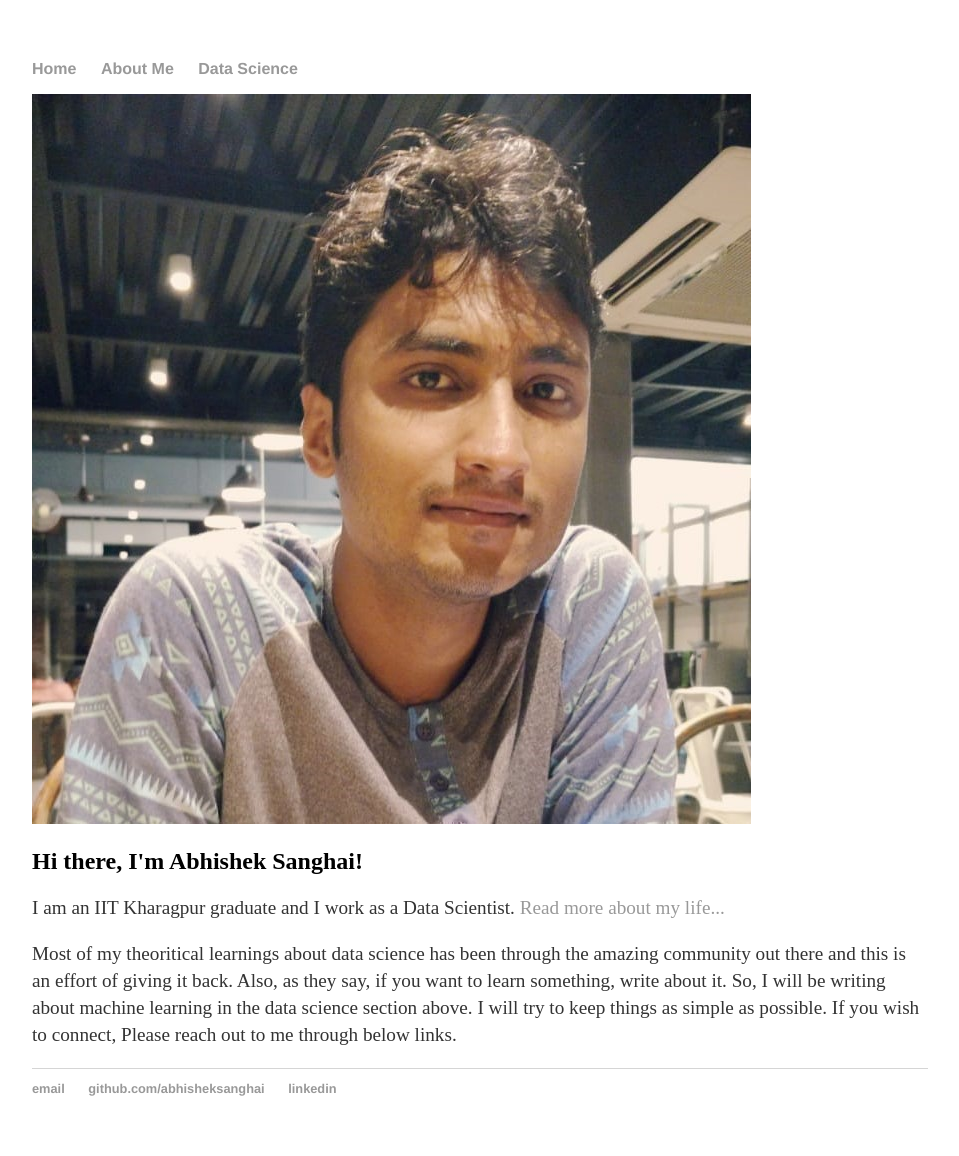
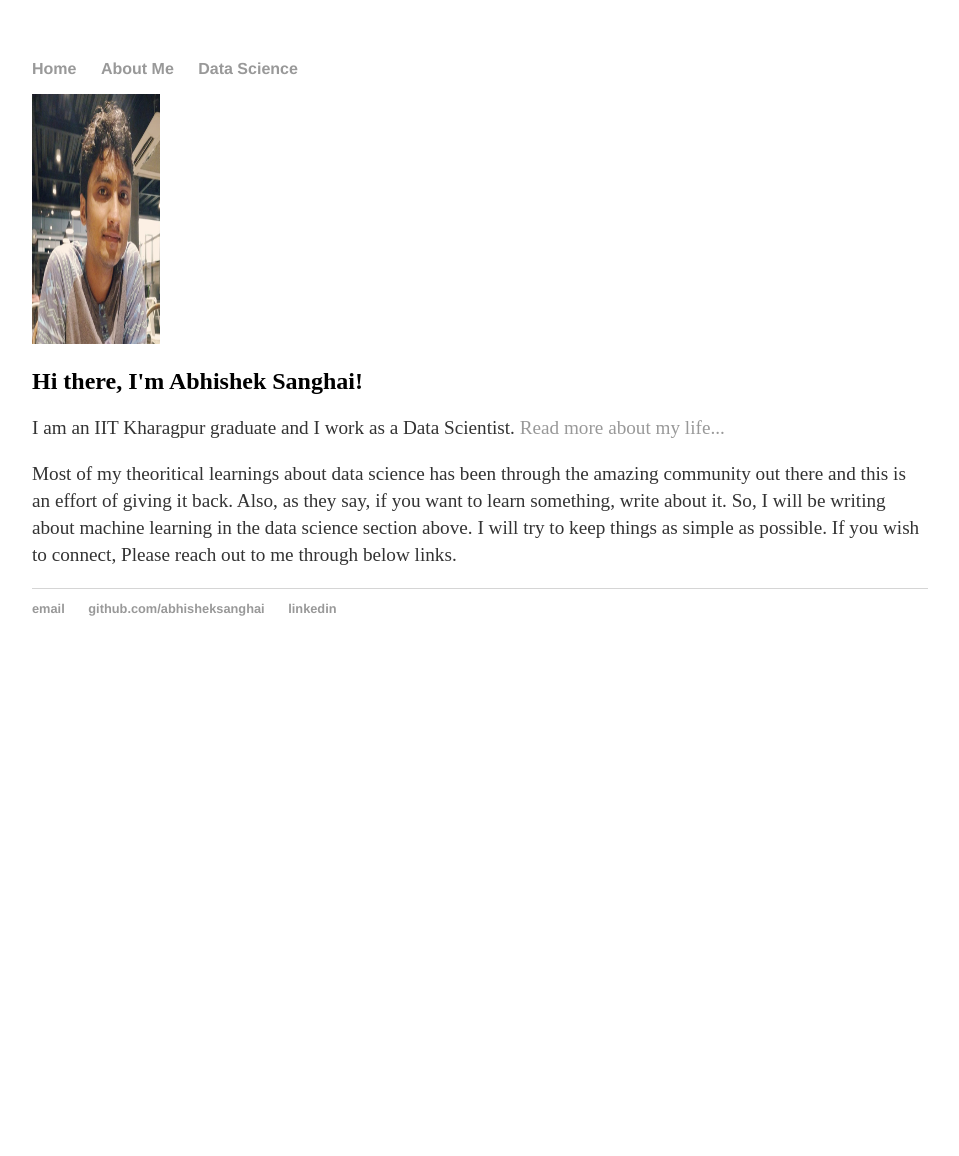
Before and after one commit to abhisheksanghai/abhisheksanghai.github.io, a Jekyll site: the page built from index.html, in a window 1280 px wide. Shown: the whole page, without its empty margins (160-1119 px from the left). Built offline with Jekyll 4.4.1, drawn with Linux system fonts in a browser that asks for light colours; after the commit the page ends 900 px from its top, so only the background shows below that.

Commit message:
Update index.html
trial for size of pic

```diff
--- a/index.html
+++ b/index.html
@@ -4,7 +4,7 @@ title: Abhishek Sanghai, Exploring!
 ---
 <div class="blurb">
 	<div class="image">
-		<img src="/images/Abhishek_Sanghai.jpg" alt="AbhishekSanghai">
+		<img src="/images/Abhishek_Sanghai.jpg" alt="AbhishekSanghai" style="width:128px;height:250px;">
 		<h2>Hi there, I'm Abhishek Sanghai!</h2>
 	</div>
 
```
